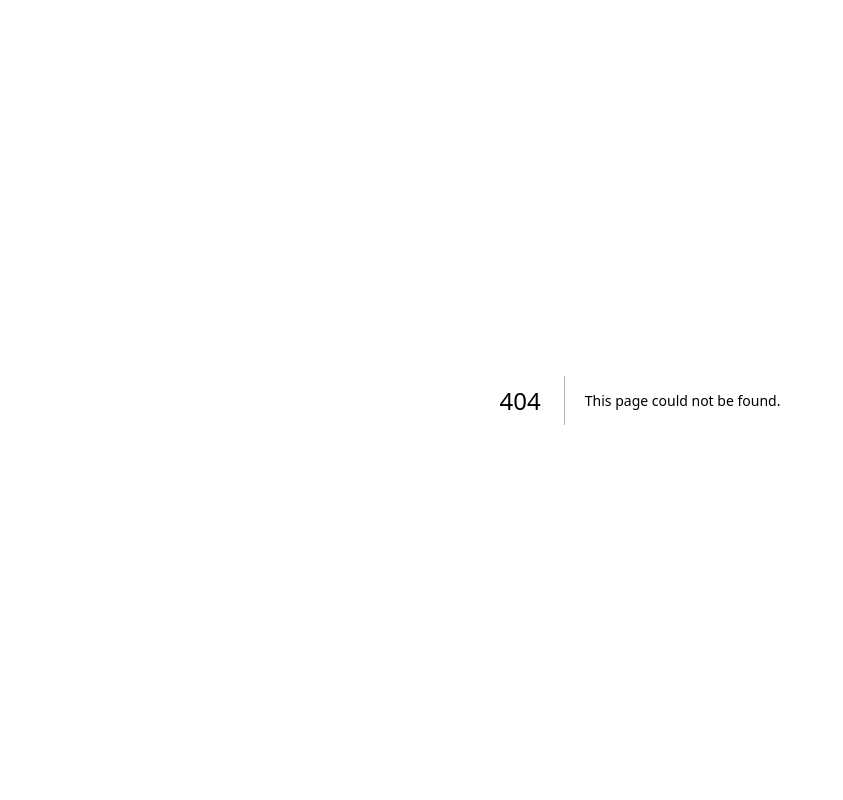
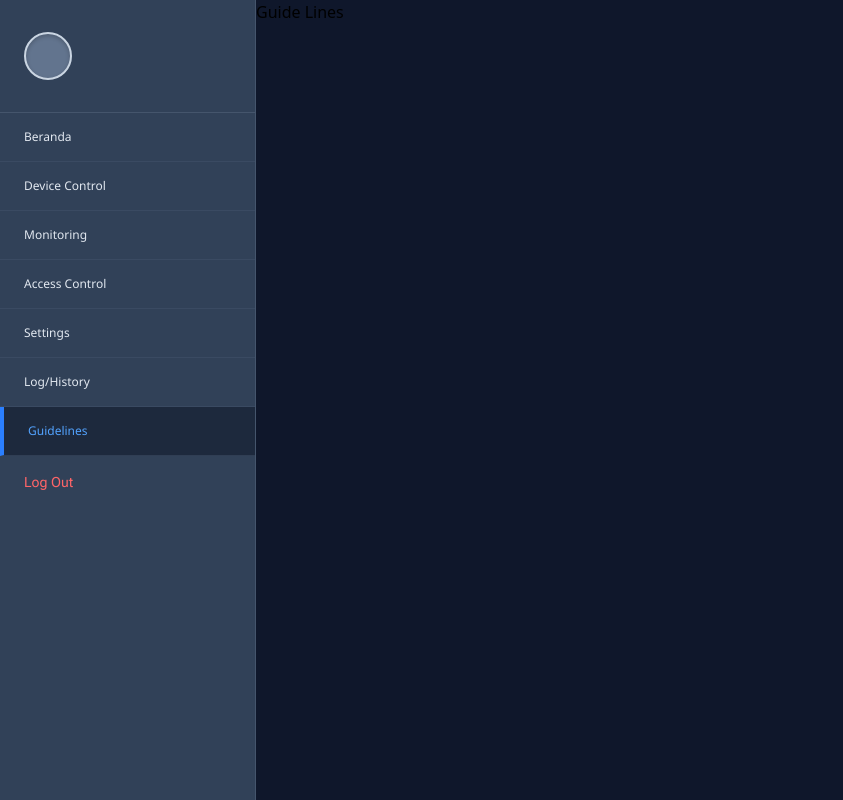
Before and after one commit to Bangun-creature/dashboard-iot, a Next.js app: page /guidelines in a window 1280 px wide. Before the commit this address had no page. Shown: the whole page, without its empty margins (0-843 px from the left). Built offline with nearby package versions, Linux system fonts and the light colour scheme; no server answers.

Commit message:
feat:inisialisasi file guidelines

```diff
--- /dev/null
+++ b/app/(dashboard)/guidelines/page.jsx
@@ -0,0 +1,9 @@
+'use client'
+
+export default function Guide(){
+    return(
+        <div>
+            <h2>Guide Lines</h2>
+        </div>
+    )
+}
--- a/components/Navbar.jsx
+++ b/components/Navbar.jsx
@@ -18,6 +18,7 @@ export default function Navbar(){
     { link: "/access-control", text: "Access Control" },
     { link: "/settings", text: "Settings" },
     { link: "/history", text: "Log/History" },
+    { link: "/guidelines", text: "Guidelines" }
   ];
 
   const [isOpenNavbar, setIsOpenNavbar] = useState(false);
```
